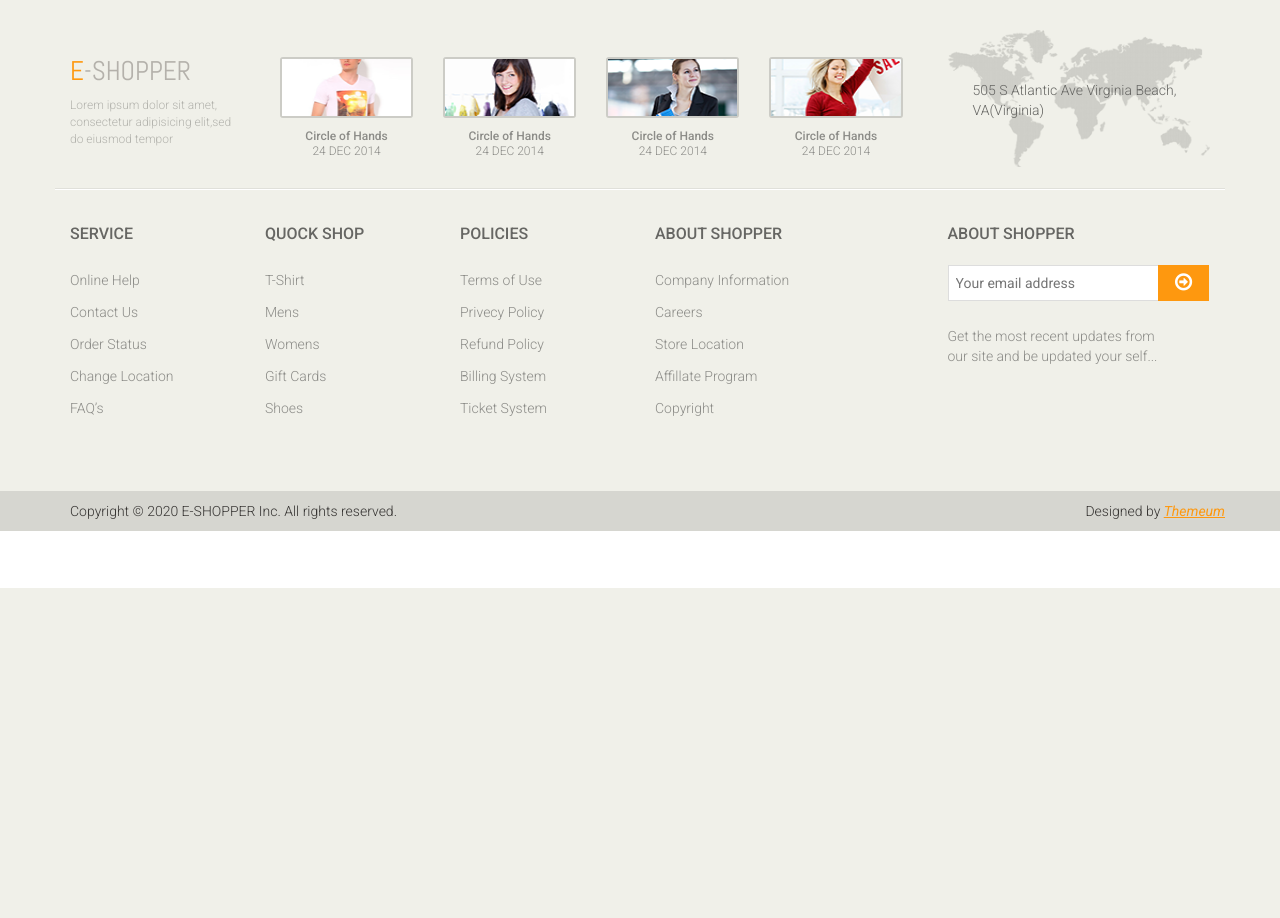
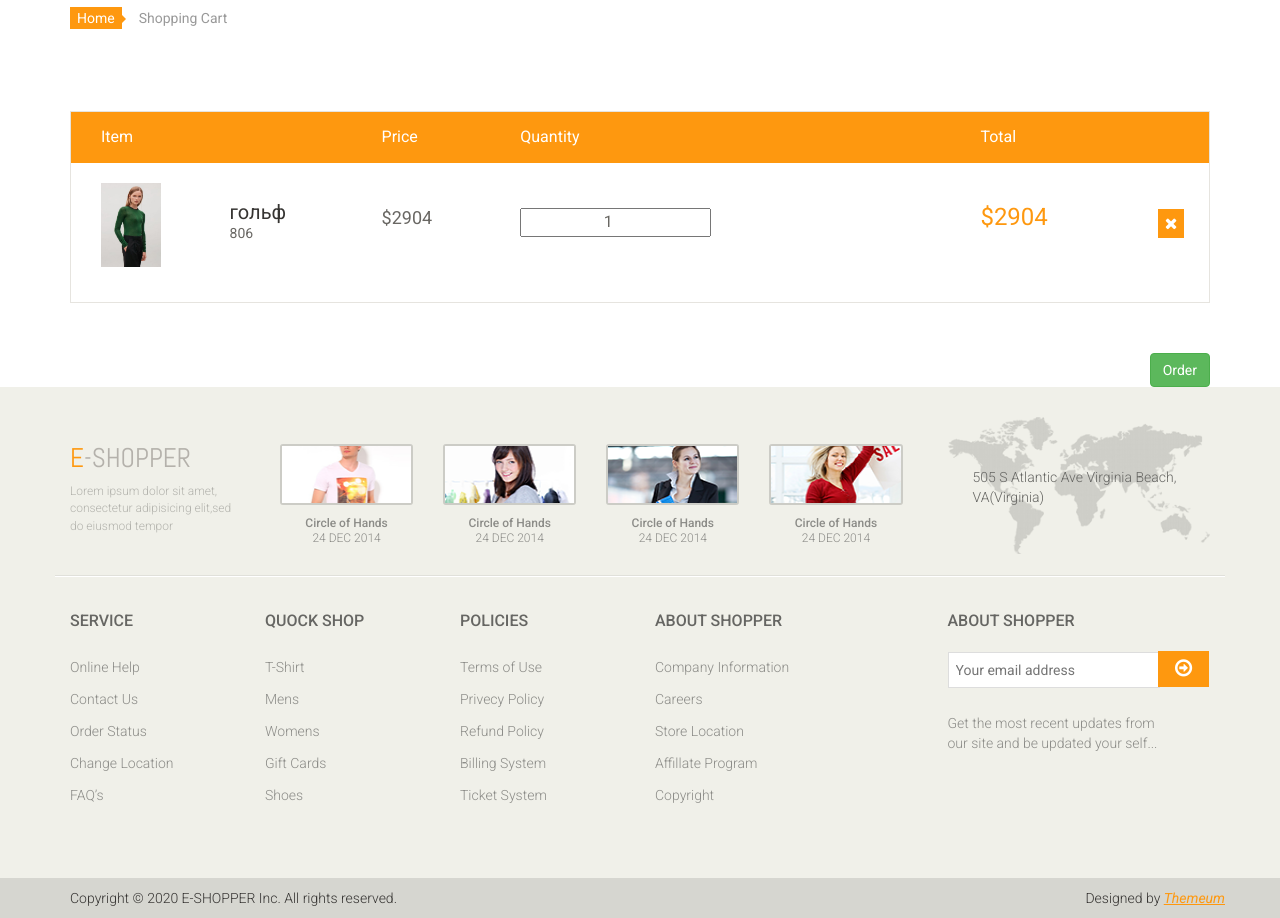
Before and after one commit to macnaer/E-SHOPPER, a Django app: page /product/1097/ in a window 1280 px wide. Shown: the part 212-1130 px from the top of the page. Before the commit the page ends 800 px from the top, so only its background shows below. Run offline with Django 3.2, Linux system fonts and the light colour scheme; data comes from the database, SQL or seed files in the repository; both versions use the stored data as it was after the commit; parts of the project's set-up code (start-up, migrations or seed data) failed here and were passed over.

Commit message:
Start with sending order to email

```diff
--- a/app/settings.py
+++ b/app/settings.py
@@ -137,3 +137,8 @@ X_FRAME_OPTIONS = 'SAMEORIGIN'
 MESSAGE_TAGS = {
     messages.ERROR: 'danger',
 }
+EMAIL_HOST = "smtp.gmail.com"
+EMAIL_PORT = 587
+EMAIL_HOST_USER = "mashman007@gmail.com"
+EMAIL_HOST_PASSWORD = '-'
+EMAIL_USE_TLS = True
--- a/app/static/css/main.css
+++ b/app/static/css/main.css
@@ -1661,7 +1661,7 @@ h2.title {
 
 
 .cart_delete a {
-  background:#F0F0E9;
+  background:#FE980F;
   color: #FFFFFF;
   padding: 5px 7px;
   font-size: 16px
@@ -1671,7 +1671,10 @@ h2.title {
   background:#FE980F
 }
 
-
+.btn-order{
+  display: flex;
+  justify-content: flex-end;
+}
 .bg h2.title {
   margin-right:0;
   margin-left:0;
--- a/product/views.py
+++ b/product/views.py
@@ -1,46 +1,17 @@
-from django.shortcuts import render, redirect
+from django.shortcuts import render
 from django.shortcuts import get_object_or_404
-from .models import Product
+from product.models import Product
 from .cart import Cart
-
-
-def product(request, product_id):
-    # product = get_object_or_404(Products, pk=product_id)
-    # print(product)
-    # context = {
-    #     "product": product,
-
-    # }
-    # return render(request, "pages/cart.html", context)
-    pass
-# def cart2(request):
-#     print("cart ", cart)
-#     context = {
-
-#     }
-#     return render(request, "pages/cart.html", context)
+from django.conf import settings
 
 
 def cart(request, product_id):
+    print("product_id ", product_id)
     product = get_object_or_404(Product, pk=product_id)
     print(product)
     context = {
         "products": product,
     }
-    print(context)
     cart = Cart(request)
-    print(cart)
     cart.add(product)
-    return render(request, "pages/cart.html", {'cart': cart})
-
-
-# def cart_add(request, product_id):
-#     cart = Cart(request)
-#     product = get_object_or_404(Product, id=product_id)
-#     form = CartAddProductForm(request.POST)
-#     if form.is_valid():
-#         cd = form.cleaned_data
-#         cart.add(product=product,
-#                  quantity=cd['quantity'],
-#                  update_quantity=cd['update'])
-#     return redirect('cart:cart_detail')
+    return render(request, "pages/cart.html",context)
--- a/templates/pages/cart.html
+++ b/templates/pages/cart.html
@@ -1,6 +1,6 @@
 {% extends 'base.html' %} {% load static %} {% block content %}
     <section id="cart_items">
-		{% comment %} <div class="container">
+		<div class="container">
 			<div class="breadcrumbs">
 				<ol class="breadcrumb">
 				  <li><a href="#">Home</a></li>
@@ -34,9 +34,7 @@
 							</td>
 							<td class="cart_quantity">
 								<div class="cart_quantity_button">
-									<a class="cart_quantity_up" href=""> + </a>
-									<input class="cart_quantity_input" type="text" name="quantity" value="1" autocomplete="off" size="2">
-									<a class="cart_quantity_down" href=""> - </a>
+									<input class="cart_quantity_input" type="number" name="quantity" value="1" autocomplete="off" size="2">
 								</div>
 							</td>
 							<td class="cart_total">
@@ -48,21 +46,15 @@
 						</tr>
 					</tbody>
 				</table>
-            </div>
+			</div>
+			<div class="btn-order">
+				<button class="btn btn-success">Order</button>
+			</div>
             {% else %}
             <div>
                 <h2>Your cart is empty.</h2>
-            </div>
-            {% endif  %}
-		</div> {% endcomment %}
-{% comment %}
-        {% for item in cart %}
-            {% with product=item.product %}
-
-                    <td>{{ item.tittle }}</td>
-
-            {% endwith %}
-        {% endfor %} {% endcomment %}
+			</div>
+			{% endif %}
 
 	</section> <!--/#cart_items-->
 {% endblock %}
```
Also changed, not shown: db.sqlite3.
